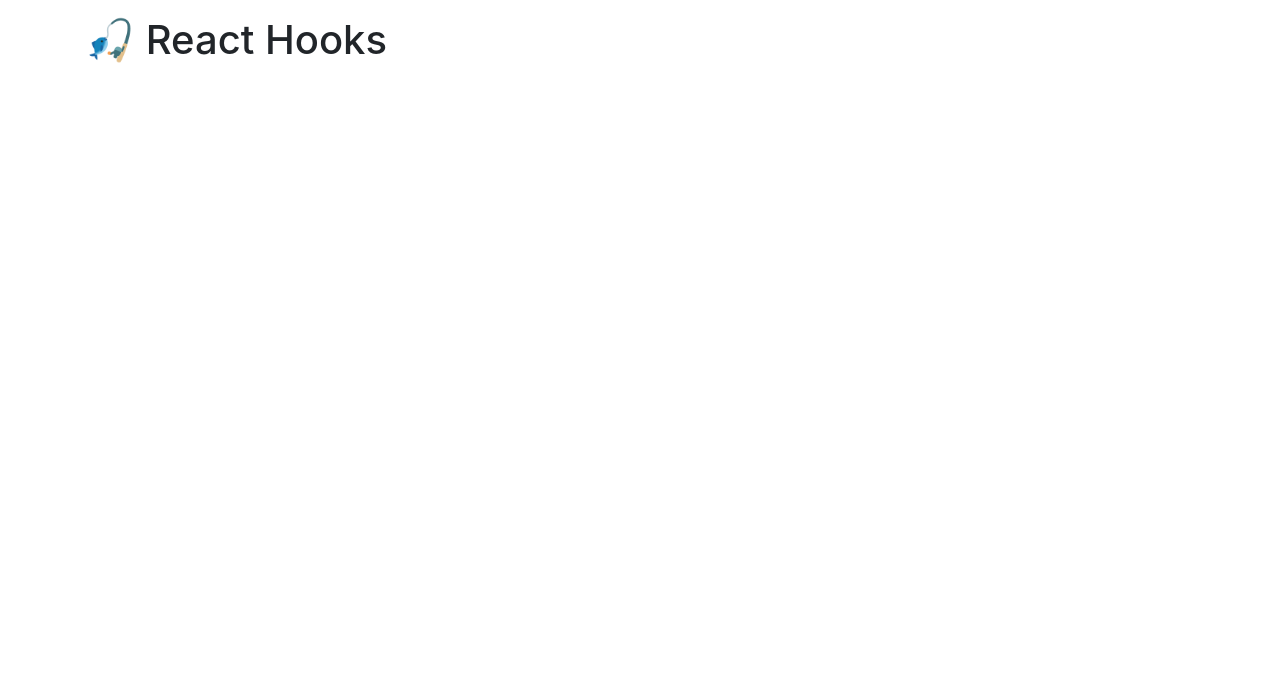
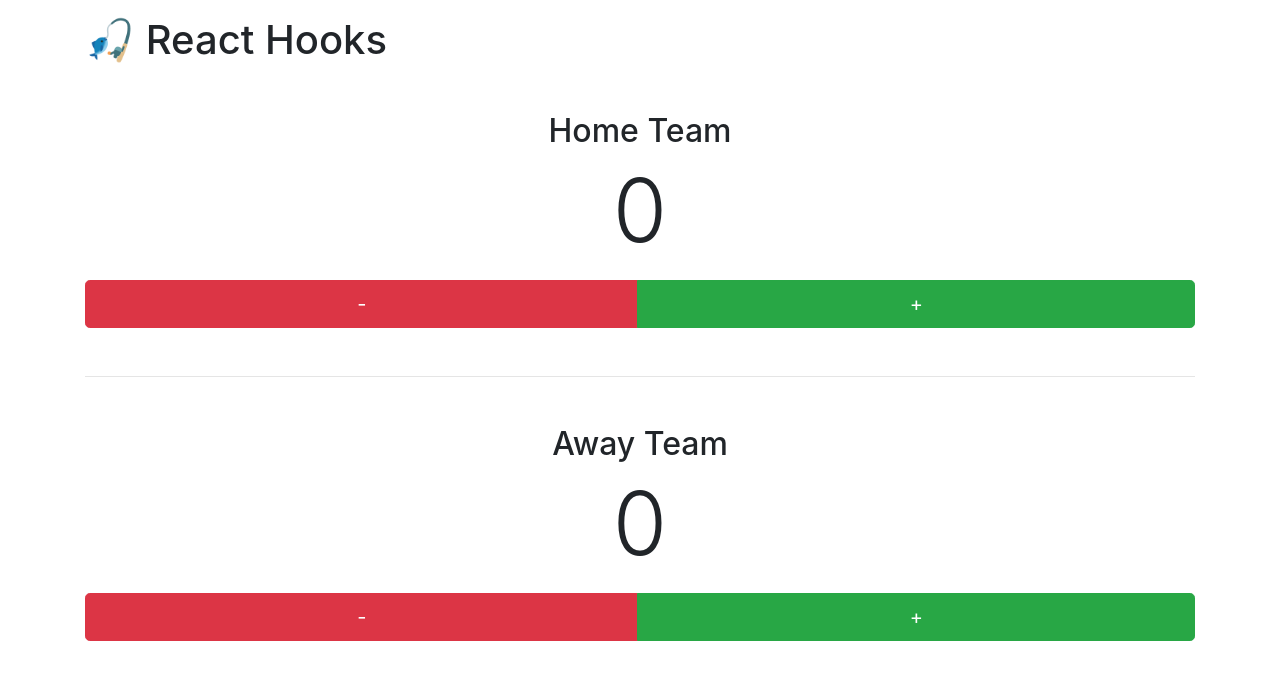
Before and after one commit to drblue/fed19-javascript-2, a React (Create React App) app in the folder 01-hooks/: page / in a window 1280 px wide. Shown: the top 680 px of the page. Built offline with nearby package versions, Linux system fonts and the light colour scheme.

Commit message:
Simple class-based component (PointsCounter).

```diff
--- a/01-hooks/src/App.js
+++ b/01-hooks/src/App.js
@@ -1,10 +1,21 @@
 import React from 'react';
 import './App.scss';
+import PointsCounter from './components/PointsCounter';
 
 function App() {
 	return (
 		<div className="App container my-3">
 			<h1><span role="img" aria-label="A fish on a hook">🎣</span> React Hooks</h1>
+
+			<div className="text-center my-5">
+				<h2>Home Team</h2>
+				<PointsCounter />
+
+				<hr className="my-5" />
+
+				<h2>Away Team</h2>
+				<PointsCounter />
+			</div>
 		</div>
 	);
 }
--- a/01-hooks/src/App.scss
+++ b/01-hooks/src/App.scss
@@ -3,3 +3,9 @@
  */
 
 @import "~bootstrap/scss/bootstrap";
+
+.points-counter {
+	display: flex;
+	flex-direction: column;
+	justify-content: center;
+}
--- /dev/null
+++ b/01-hooks/src/components/PointsCounter.js
@@ -0,0 +1,35 @@
+import React, { Component } from 'react';
+
+class PointsCounter extends Component {
+	state = {
+		pointsCount: 0,
+	}
+
+	decreasePoints = () => {
+		this.setState({
+			pointsCount: this.state.pointsCount - 1,
+		});
+	}
+
+	increasePoints = () => {
+		this.setState({
+			pointsCount: this.state.pointsCount + 1,
+		});
+	}
+
+	render() {
+		return (
+			<div className="points-counter">
+				<div className="text-center">
+					<p className="display-2">{this.state.pointsCount}</p>
+				</div>
+				<div className="point-buttons btn-group">
+					<button onClick={this.decreasePoints} className="btn btn-lg btn-danger">-</button>
+					<button onClick={this.increasePoints} className="btn btn-lg btn-success">+</button>
+				</div>
+			</div>
+		);
+	}
+}
+
+export default PointsCounter;
```
Also changed, not shown: 1 other file (tests, documents, lock files or other folders).
